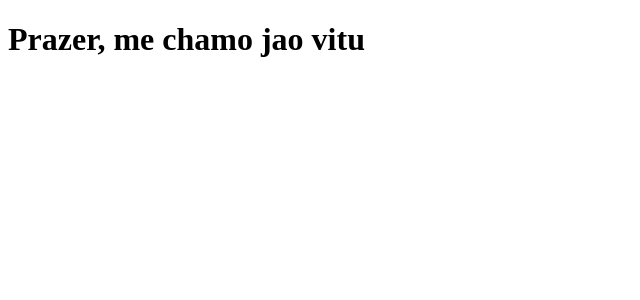
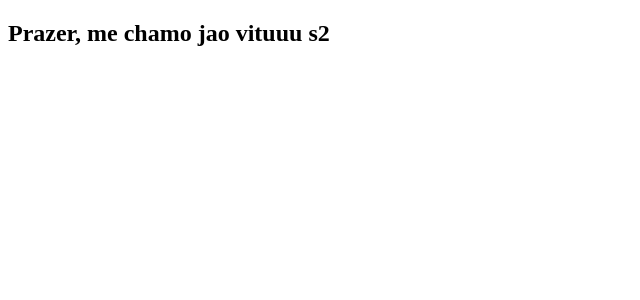
Before and after one commit to jvnakad/curso.dev, a Next.js app: page / in a window 1280 px wide. Shown: the top 300 px of the page, without its empty margins (0-640 px from the left). Built offline with nearby package versions, Linux system fonts and the light colour scheme.

Commit message:
mais uma alteração texto

```diff
--- a/pages/index.js
+++ b/pages/index.js
@@ -1,5 +1,6 @@
 function Home() {
-    return <h1>Prazer, me chamo jao vitu</h1>
+    return <h2>Prazer, me chamo jao vituuu s2</h2>
+
 }
 
 export default Home;
```
